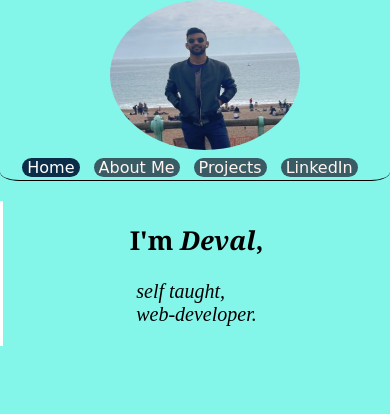
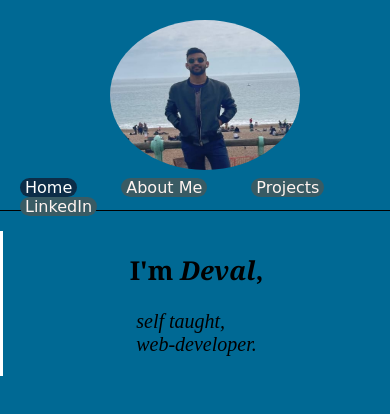
Before and after one commit to Deval1509/Deval-Portfolio, a plain HTML site: page index.html in a window 390 px wide. Drawn offline with Linux system fonts and the light colour scheme.

Commit message:
Update style.css

```diff
--- a/style.css
+++ b/style.css
@@ -1,5 +1,5 @@
 body{
-    background-color: #84F5E9;
+    background-color: #006994;
 }
 #nav-bar .current{
     color: white;
@@ -21,9 +21,9 @@ header{
     display: flex;
     height: 180px;
     align-items: center;
-    border-radius: 5%;
+    /* border-radius: 5%; */
     justify-content: space-between;
-    border-bottom: #FFF4F0 2px solid;
+    border-bottom: #b1806f 2px solid;
 }
 
 img{
@@ -44,6 +44,7 @@ img{
     font-family: cursive;
     text-decoration: none;
     padding: 0 5px 0 5px;
+    margin-right: 30px;
     background-color: #395B64;
     border-radius: 10px;
     color: #FFF4F0;
@@ -181,7 +182,8 @@ img{
         padding: 0;
     }
     header{
-        height: 180px;
+        height: 190px;
+        padding-top: 20px;
         display: flex;
         flex-direction: column;
         border: none;
```
